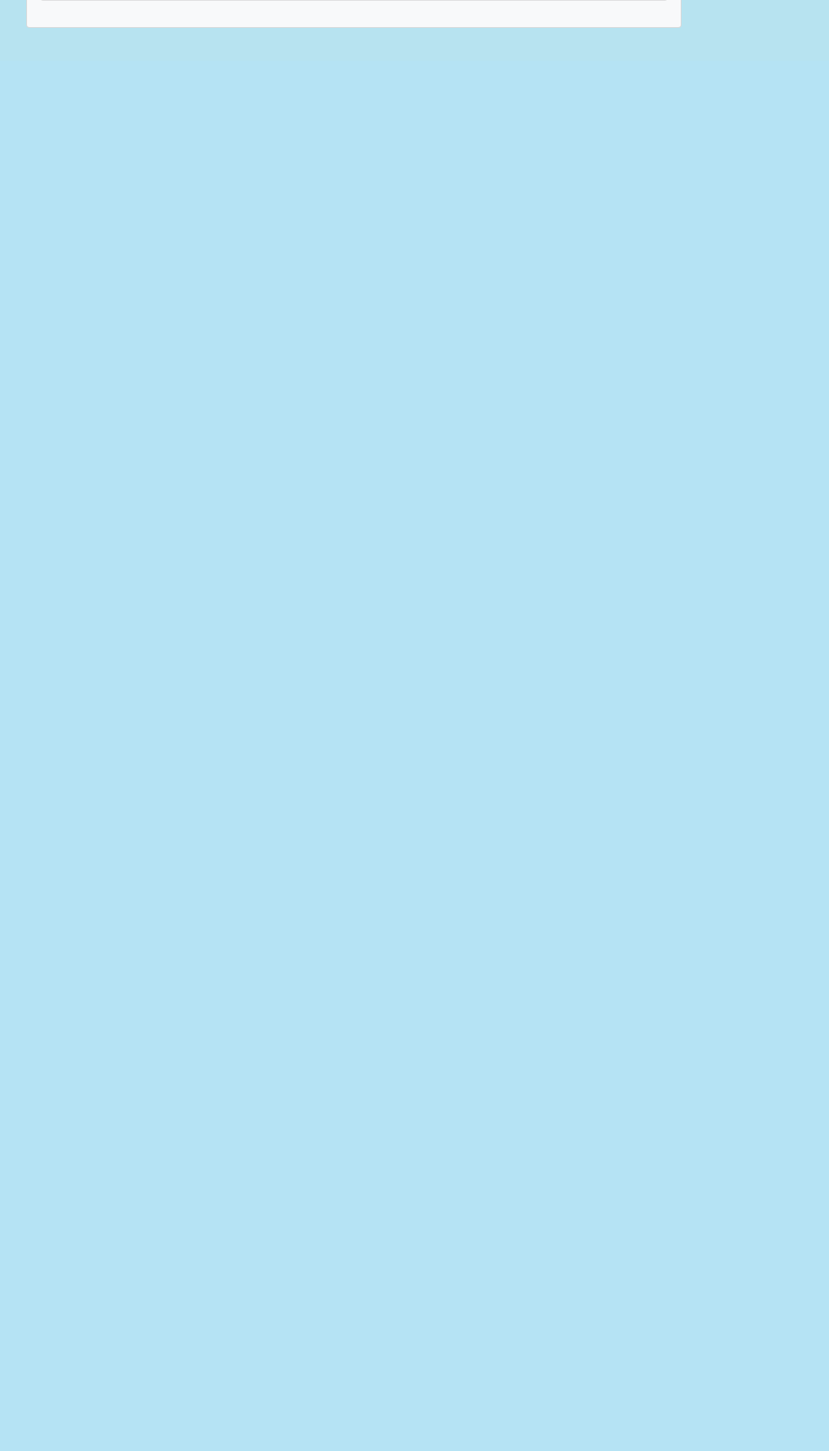
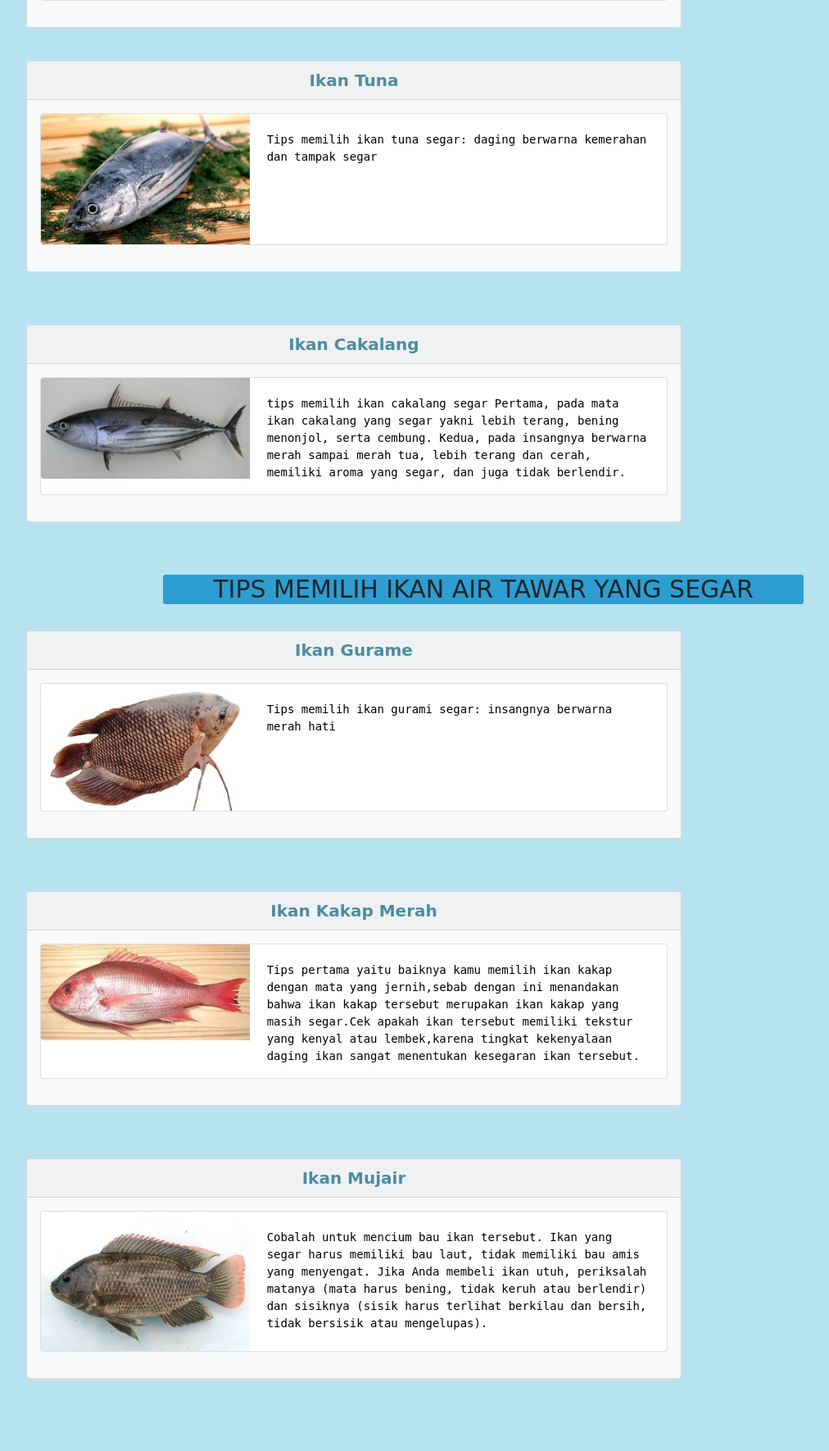
Before and after one commit to slvya/Tugas-Pertemuan-6--PBO, a Django app: template templates/tips.html in a window 1280 px wide. Shown: the part 1031-2801 px from the top of the page at 82% size, without its empty margins (50-1062 px from the left). Before the commit the page ends 1065 px from the top, so only its background shows below. Run offline with Django 3.2, Linux system fonts and the light colour scheme; the template is opened without the code that fills it, so the values that code supplies are empty.

Commit message:
Update tips.html

```diff
--- a/templates/tips.html
+++ b/templates/tips.html
@@ -184,6 +184,129 @@ h4{
             </div>
             <br>
 
+         <div class="container">
+            <div class="card text-dark bg-light mb-3   " style="max-width: 50rem;">
+              <div class="card-header ">Ikan Tuna</div>
+              <div class="card-body">
+                <div class="card mb-3" style="max-width: 900px;">
+                  <div class="row g-0">
+                    <div class="col-md-4">
+                      <img src="image/Ikan-Tuna.jpg" class="img-fluid rounded-start" alt="...">
+                    </div>
+                    <div class="col-md-8">
+                      <div class="card-body">
+                        <p class="card-text">  Tips memilih ikan tuna segar: daging berwarna kemerahan dan tampak segar
+                            </p>
+                      </div>
+                    </div>
+                  </div>
+                  </div>
+                </div>
+                </div>
+              </div>
+            </div>
+            <br>
+            <BR>
+
+              <div class="container">
+              <div class="card text-dark bg-light mb-3   " style="max-width: 50rem;">
+                <div class="card-header ">Ikan Cakalang </div>
+                <div class="card-body">
+                  <div class="card mb-3" style="max-width: 900px;">
+                    <div class="row g-0">
+                      <div class="col-md-4">
+                        <img src="image/ikan-cakalang.jpg" class="img-fluid rounded-start" alt="...">
+                      </div>
+                      <div class="col-md-8">
+                        <div class="card-body">
+                          <p class="card-text"> tips memilih ikan cakalang segar Pertama, pada mata ikan cakalang yang segar yakni lebih terang, bening menonjol, serta cembung. Kedua, pada insangnya berwarna merah sampai merah tua, lebih terang dan cerah, memiliki aroma yang segar, dan juga tidak berlendir.
+                              </p>
+                        </div>
+                      </div>
+                    </div>
+                    </div>
+                  </div>
+                  </div>
+                </div>
+              </div>
+              <br>
+              <br>
+
+
+              <div class="container">
+                <div class="judul">
+                  <h4 > TIPS MEMILIH IKAN AIR TAWAR YANG SEGAR  </h4>
+                </div>
+              <br>
+              <div class="card text-dark bg-light mb-3   " style="max-width: 50rem;">
+                <div class="card-header ">Ikan Gurame </div>
+                <div class="card-body">
+                  <div class="card mb-3" style="max-width: 900px;">
+                    <div class="row g-0">
+                      <div class="col-md-4">
+                        <img src="image/Ikan-gurame.jpg" class="img-fluid rounded-start" alt="...">
+                      </div>
+                      <div class="col-md-8">
+                        <div class="card-body">
+                          <p class="card-text"> Tips memilih ikan gurami segar: insangnya berwarna merah hati
+                              </p>
+                        </div>
+                      </div>
+                    </div>
+                    </div>
+                  </div>
+                </div>
+              </div>
+              <br><br>
+
+              <div class="container">
+              <div class="card text-dark bg-light mb-3   " style="max-width: 50rem;">
+                <div class="card-header ">Ikan Kakap Merah </div>
+                <div class="card-body">
+                  <div class="card mb-3" style="max-width: 900px;">
+                    <div class="row g-0">
+                      <div class="col-md-4">
+                        <img src="image/Ikan-kakap.jpg" class="img-fluid rounded-start" alt="...">
+                      </div>
+                      <div class="col-md-8">
+                        <div class="card-body">
+                          <p class="card-text"> Tips pertama yaitu baiknya kamu memilih ikan kakap dengan mata yang jernih,sebab dengan ini menandakan bahwa ikan kakap tersebut merupakan ikan kakap yang masih segar.Cek apakah ikan tersebut memiliki tekstur yang kenyal atau lembek,karena tingkat kekenyalaan daging ikan sangat menentukan kesegaran ikan tersebut.
+                              </p>
+                        </div>
+                      </div>
+                    </div>
+                    </div>
+                  </div>
+                  </div>
+                </div>
+              </div>
+              <br>
+              <br>
+
+              <div class="container">
+              <div class="card text-dark bg-light mb-3   " style="max-width: 50rem;">
+                <div class="card-header ">Ikan Mujair </div>
+                <div class="card-body">
+                  <div class="card mb-3" style="max-width: 900px;">
+                    <div class="row g-0">
+                      <div class="col-md-4">
+                        <img src="image/Ikan-mujair.jpg" class="img-fluid rounded-start" alt="...">
+                      </div>
+                      <div class="col-md-8">
+                        <div class="card-body">
+                          <p class="card-text"> Cobalah untuk mencium bau ikan tersebut. Ikan yang segar harus memiliki bau laut, tidak memiliki bau amis yang menyengat. Jika Anda membeli ikan utuh, periksalah matanya (mata harus bening, tidak keruh atau berlendir) dan sisiknya (sisik harus terlihat berkilau dan bersih, tidak bersisik atau mengelupas).
+                        </div>
+                      </div>
+                    </div>
+                    </div>
+                  </div>
+                  </div>
+                </div>
+              </div>
+              <br>
+              <br>
+              <br>
+
 
 
 
```
